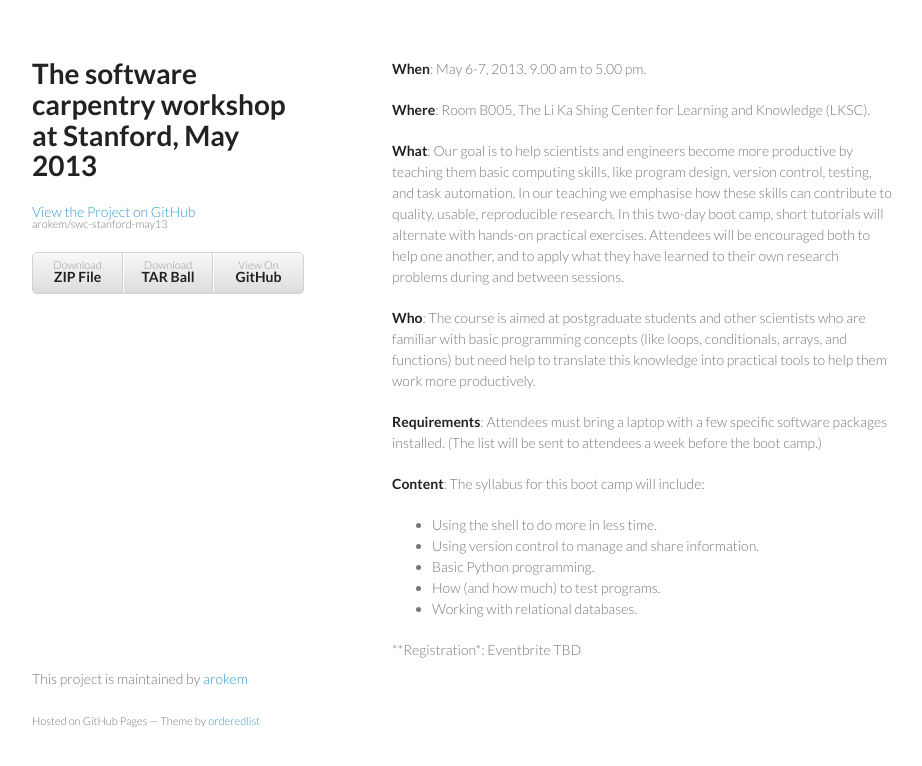
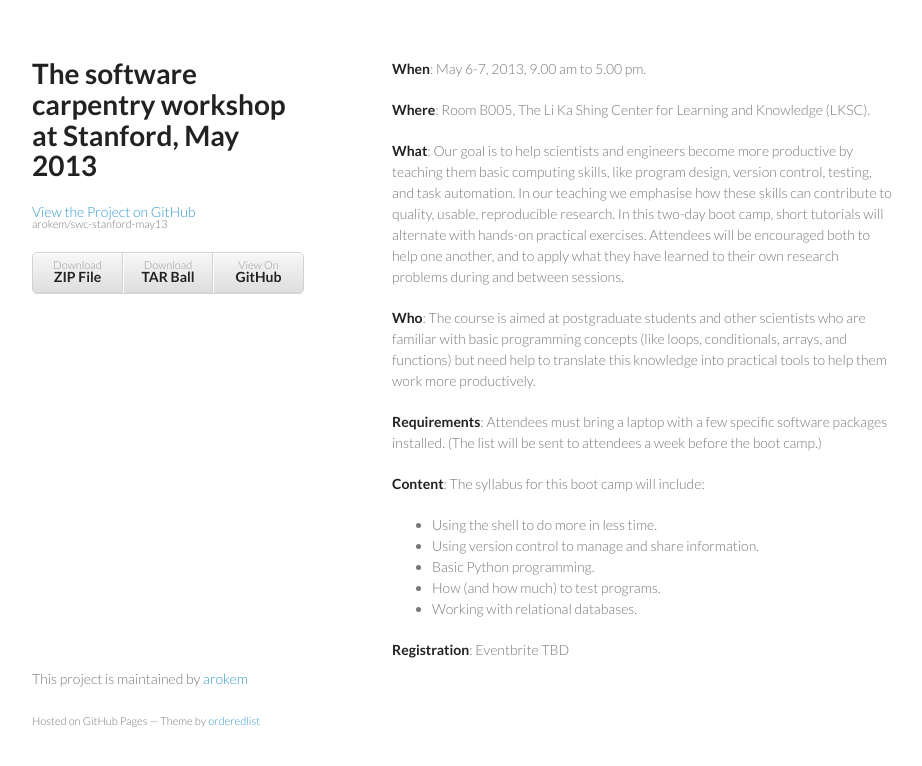
Before and after one commit to arokem/swc-stanford-may13, a plain HTML site: page index.html in a window 1280 px wide. Shown: the whole page, without its empty margins (178-1100 px from the left). Drawn offline with Linux system fonts and the light colour scheme.

Commit message:
Oopsy typo.

```diff
--- a/index.html
+++ b/index.html
@@ -45,7 +45,7 @@
 <li>Basic Python programming.</li>
 <li>How (and how much) to test programs.</li>
 <li>Working with relational databases.</li>
-</ul><p>**Registration*: Eventbrite TBD</p>
+</ul><strong>Registration</strong>: Eventbrite TBD</p>
       </section>
       <footer>
         <p>This project is maintained by <a href="https://github.com/arokem">arokem</a></p>
```
